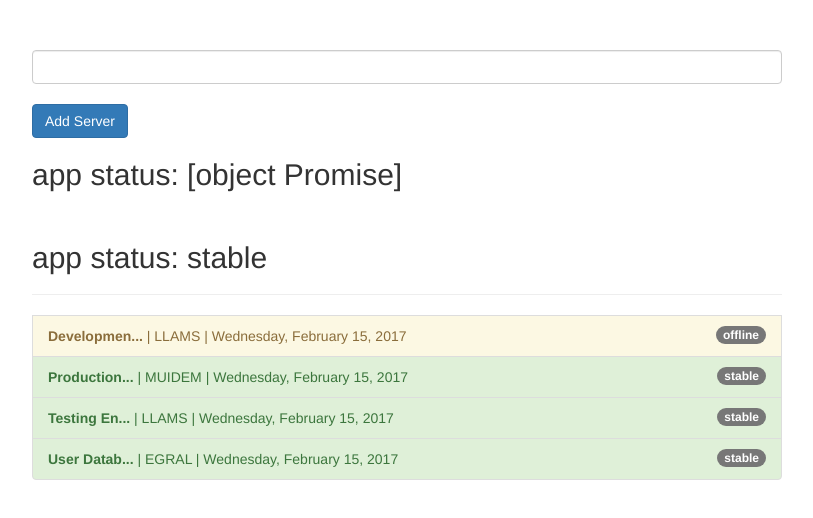
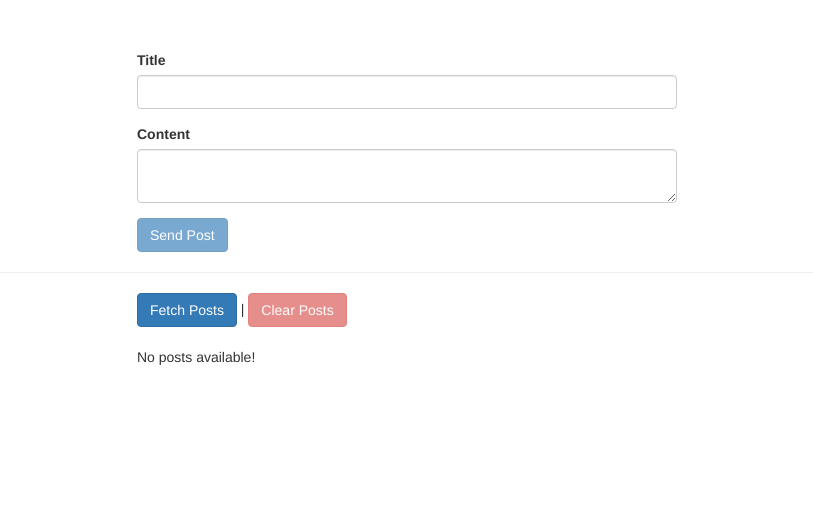
Before and after one commit to doug-newton/angular-udemy-course-project, an Angular app: page / in a window 1280 px wide. Shown: the top 518 px of the page, without its empty margins (233-1046 px from the left). Built offline with nearby package versions, Linux system fonts and the light colour scheme.

Commit message:
set up subproject for http interaction / section 18

```diff
--- a/src/app/app.component.css
+++ b/src/app/app.component.css
@@ -1,3 +1,7 @@
 .container {
-  margin-top: 50px;
+  margin-top: 30px;
 }
+
+.row {
+  margin: 20px 0;
+}
--- a/src/app/app.component.html
+++ b/src/app/app.component.html
@@ -1,30 +1,57 @@
 <div class="container">
   <div class="row">
-    <div class="col-xs-12 col-sm-10 col-md-8 col-sm-offset-1 col-md-offset-2">
-      <ul class="list-group">
-        <input type="text" name="filterValue" [(ngModel)]="filterValue" class="form-control">
-        <br>
-        <button (click)="onAddServer()" class="btn btn-primary" type="button">Add Server</button>
-        <br>
-        <!--this will output [object Promise]-->
-        <h2>app status: {{ appStatus }}</h2>
-        <br>
-        <!--the async pipe will recognise the Promise or Observer accordingly and display resolved or next value-->
-        <h2>app status: {{ appStatus | async}}</h2>
-        <hr>
-        <li
-          class="list-group-item"
-          *ngFor="let server of servers | filter:'status':filterValue | sort:'name'"
-          [ngClass]="getStatusClasses(server)">
-          <span
-            class="badge">
-            {{ server.status }}
-          </span>
-          <strong>{{ server.name | shorten:10 }}</strong>
-          | {{ server.instanceType | uppercase | reverse }}
-          | {{ server.started | date: 'fullDate' }}
-        </li>
-      </ul>
+    <div class="col-xs-12 col-md-6 col-md-offset-3">
+      <form #postForm="ngForm" (ngSubmit)="onCreatePost(postForm.value)">
+        <div class="form-group">
+          <label for="title">Title</label>
+          <input
+            type="text"
+            class="form-control"
+            id="title"
+            required
+            ngModel
+            name="title"
+          />
+        </div>
+        <div class="form-group">
+          <label for="content">Content</label>
+          <textarea
+            class="form-control"
+            id="content"
+            required
+            ngModel
+            name="content"
+          ></textarea>
+        </div>
+        <button
+          class="btn btn-primary"
+          type="submit"
+          [disabled]="!postForm.valid"
+        >
+          Send Post
+        </button>
+      </form>
+    </div>
+  </div>
+  <hr />
+  <div class="row">
+    <div class="col-xs-12 col-md-6 col-md-offset-3">
+      <button class="btn btn-primary" (click)="onFetchPosts()">
+        Fetch Posts
+      </button>
+      |
+      <button
+        class="btn btn-danger"
+        [disabled]="loadedPosts.length < 1"
+        (click)="onClearPosts()"
+      >
+        Clear Posts
+      </button>
+    </div>
+  </div>
+  <div class="row">
+    <div class="col-xs-12 col-md-6 col-md-offset-3">
+      <p>No posts available!</p>
     </div>
   </div>
 </div>
--- a/src/app/app.component.ts
+++ b/src/app/app.component.ts
@@ -1,63 +1,28 @@
-import { Component } from '@angular/core';
+import { Component, OnInit } from '@angular/core';
+import { HttpClient } from '@angular/common/http';
 
 @Component({
   selector: 'app-root',
   templateUrl: './app.component.html',
   styleUrls: ['./app.component.css']
 })
-export class AppComponent {
+export class AppComponent implements OnInit {
+  loadedPosts = [];
 
-  filterValue: string = ''
+  constructor(private http: HttpClient) {}
 
-  appStatus = new Promise((resolve, reject) => {
-    setTimeout(()=>{
-      resolve('stable')
-    }, 2000)
-  })
+  ngOnInit() {}
 
-  servers = [
-    {
-      instanceType: 'medium',
-      name: 'Production Server',
-      status: 'stable',
-      started: new Date(2017, 1, 15)
-    },
-    {
-      instanceType: 'large',
-      name: 'User Database',
-      status: 'stable',
-      started: new Date(2017, 1, 15)
-    },
-    {
-      instanceType: 'small',
-      name: 'Development Server',
-      status: 'offline',
-      started: new Date(2017, 1, 15)
-    },
-    {
-      instanceType: 'small',
-      name: 'Testing Environment Server',
-      status: 'stable',
-      started: new Date(2017, 1, 15)
-    }
-  ];
-
-  getStatusClasses(server: {instanceType: string, name: string, status: string, started: Date}) {
-    return {
-      'list-group-item-success': server.status === 'stable',
-      'list-group-item-warning': server.status === 'offline',
-      'list-group-item-danger': server.status === 'critical'
-    };
+  onCreatePost(postData: { title: string; content: string }) {
+    // Send Http request
+    console.log(postData);
   }
 
-  onAddServer() {
-    this.servers.push(
-      {
-        instanceType: 'small',
-        name: 'New Server',
-        status: 'stable',
-        started: new Date(2017, 1, 15)
-      }
-    )
+  onFetchPosts() {
+    // Send Http request
+  }
+
+  onClearPosts() {
+    // Send Http request
   }
 }
--- a/src/app/filter.pipe.ts
+++ /dev/null
@@ -1,23 +0,0 @@
-import { Pipe, PipeTransform } from '@angular/core';
-
-@Pipe({
-  name: 'filter',
-  //  impure pipe this pipe will rerun whenever anything on the page changes
-  //  this could result in high performance costs
-  pure: false
-  //  default is a pure pipe - only runs once
-  //  pure: true
-})
-export class FilterPipe implements PipeTransform {
-
-  transform(value: object[], propName: string, propValue: string): unknown {
-    if (value.length === 0 || propValue === '') {
-      return value
-    }
-
-    return value.filter(item=>{
-      return item[propName] === propValue
-    })
-  }
-
-}
--- a/src/app/reverse.pipe.ts
+++ /dev/null
@@ -1,12 +0,0 @@
-import { Pipe, PipeTransform } from '@angular/core';
-
-@Pipe({
-  name: 'reverse'
-})
-export class ReversePipe implements PipeTransform {
-
-  transform(value: string): string {
-    return value.split('').reverse().join('')
-  }
-
-}
--- a/src/app/shorten.pipe.ts
+++ /dev/null
@@ -1,15 +0,0 @@
-import { Pipe, PipeTransform } from "@angular/core";
-
-@Pipe({
-    name: 'shorten'
-})
-export class ShortenPipe implements PipeTransform {
-    transform(value: any, limit: number) {
-        if (value.length > limit) {
-            return value.substr(0, limit) + '...'
-        }
-        else {
-            return value
-        }
-    }
-}
--- a/src/app/sort.pipe.ts
+++ /dev/null
@@ -1,19 +0,0 @@
-import { Pipe, PipeTransform } from '@angular/core';
-
-@Pipe({
-  name: 'sort'
-})
-export class SortPipe implements PipeTransform {
-
-  transform(value: object[], propName: string): object[] {
-    return value.sort((a, b)=>{
-      if (a[propName] > b[propName]) {
-        return 1
-      }
-      else {
-        return -1
-      }
-    })
-  }
-
-}
```
Also changed, not shown: src/app/app.module.ts (+5 -16 lines), 1 other file (tests, documents, lock files or other folders).
